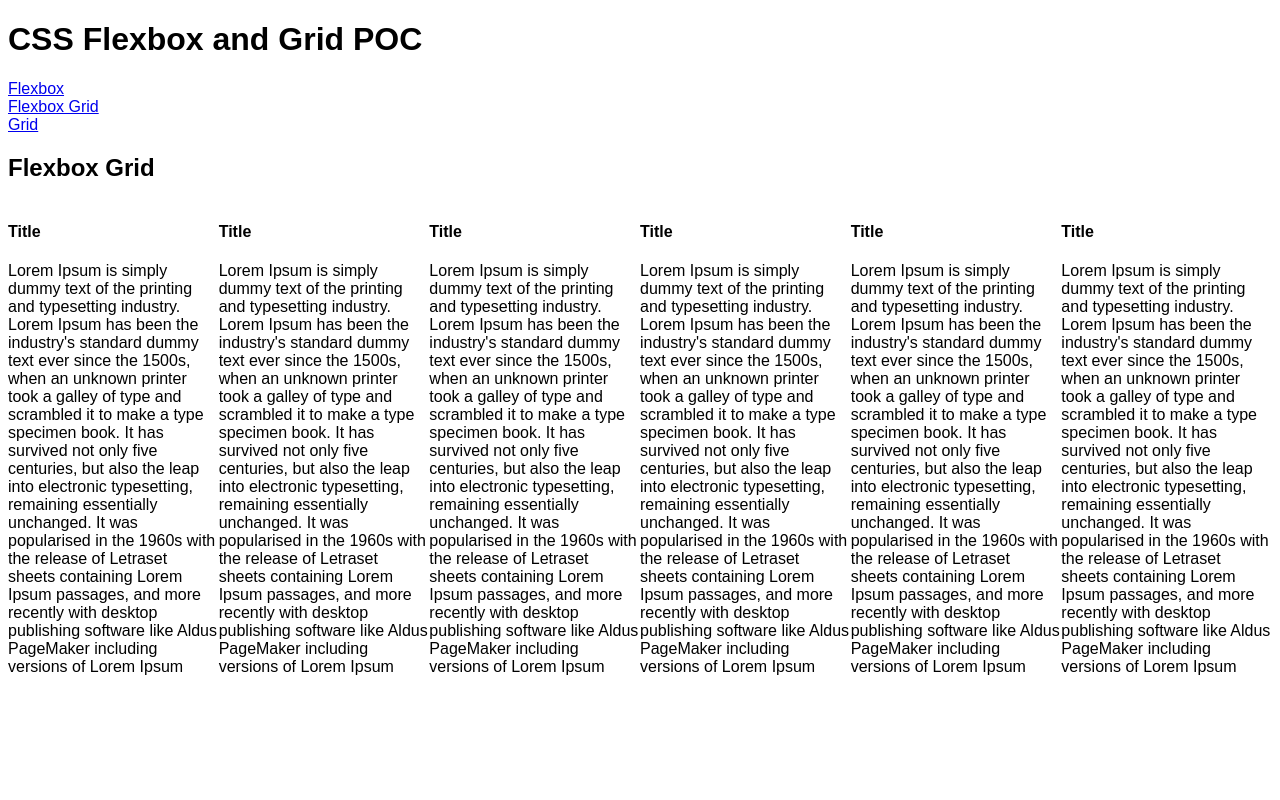
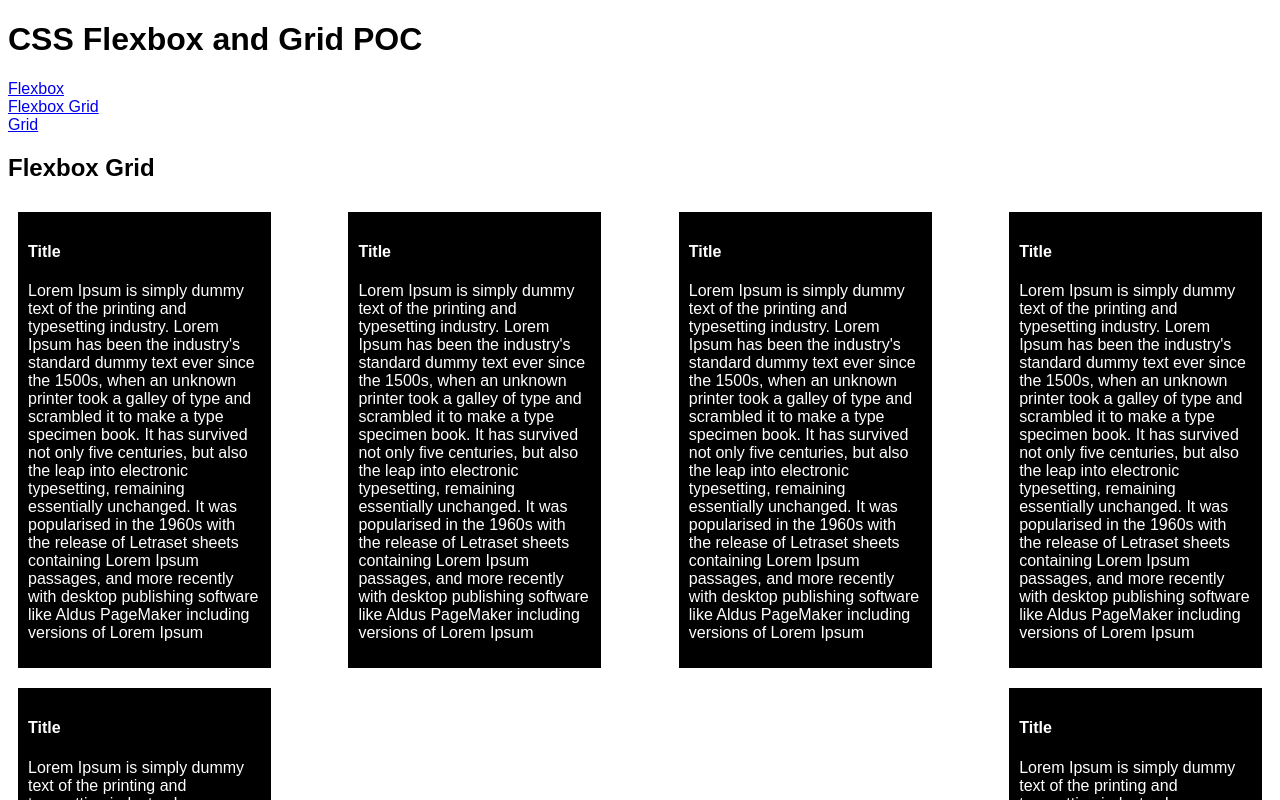
Before and after one commit to santhoshmp89/css-flexbox-grid, a React (Create React App) app: page /flexbox-grid in a window 1280 px wide. Shown: the top 800 px of the page. Built offline with nearby package versions, Linux system fonts and the light colour scheme.

Commit message:
Grid structure added

```diff
--- a/src/flexboxGridStyle.js
+++ b/src/flexboxGridStyle.js
@@ -2,8 +2,15 @@ import styled from "styled-components";
 
 export const FlexContainer = styled.div`
   display: flex;
+  flex-wrap: wrap;
+  justify-content: space-between;
 `;
 
 export const FlexGridItem = styled.div`
-  display: block;
+  padding: 10px;
+  margin: 10px;
+  background: #000;
+  color: #fff;
+  flex: 0 1 20%;
+  box-sizing: border-box;
 `;
```
